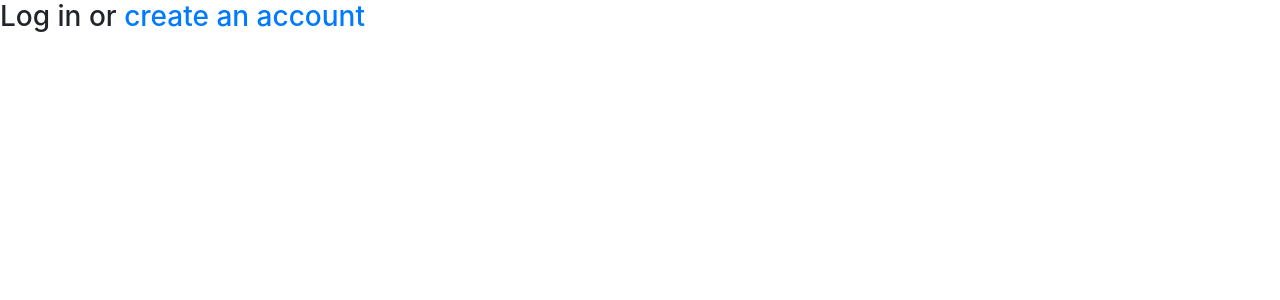
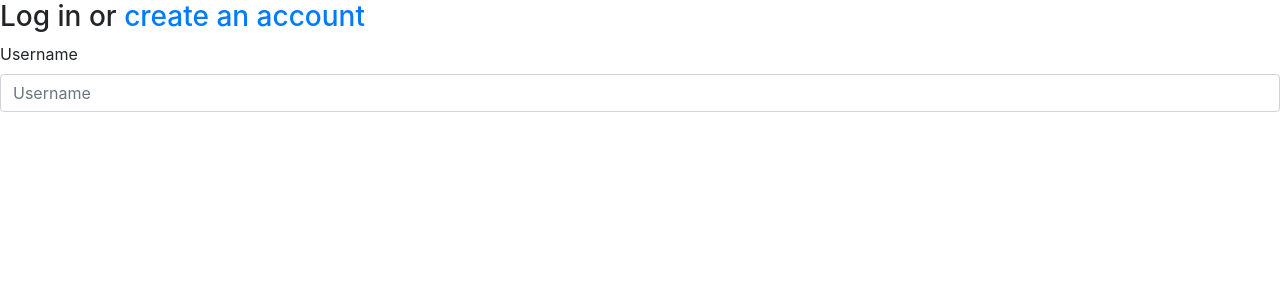
Before and after one commit to scampcoder/project1-cs50, a Flask app: template templates/login.html in a window 1280 px wide. Shown: the top 300 px of the page. Run offline with Flask 2, Linux system fonts and the light colour scheme; the template is opened without the code that fills it, so the values that code supplies are empty; some libraries are stand-ins or nearby versions.

Commit message:
Add username input field

```diff
--- a/templates/login.html
+++ b/templates/login.html
@@ -2,5 +2,14 @@
 {% block title %}Login{% endblock %}
 
 {% block body %}
-<h3>Log in or <a href="/signup">create an account</a></h3>
+
+  <h3>Log in or <a href="/signup">create an account</a></h3>
+  <form action="/login" method="POST">
+    <div class="form-group">
+      <label for="username">Username</label>
+      <input type="text" autocomplete="off" class="form-control" id="username" placeholder="Username">
+    </div>
+
+  </form>
+
 {% endblock %}
```
